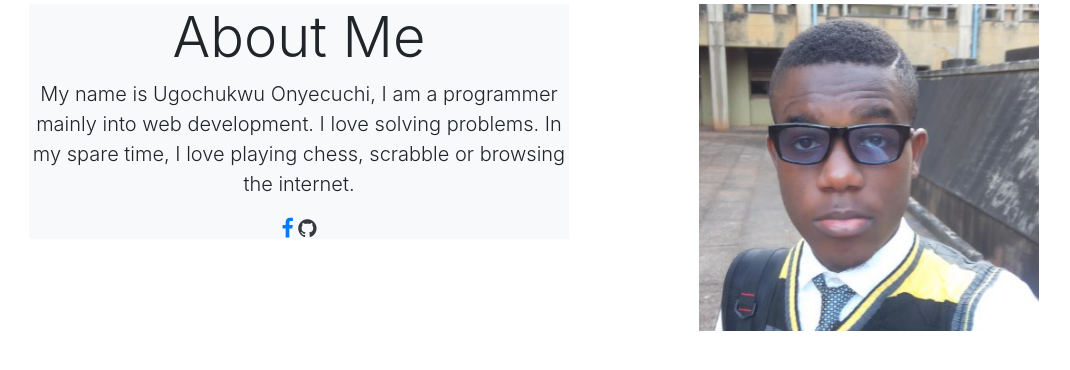
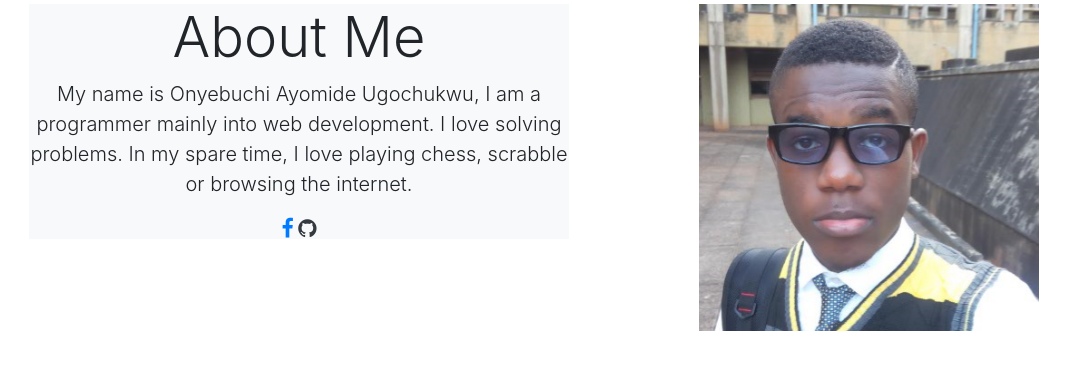
Before and after one commit to ColeDrain/last-price-app, a Django app: page /about/ in a window 1280 px wide. Shown: the part 56-426 px from the top of the page, without its empty margins (56-1126 px from the left). Run offline with Django 3.2, Linux system fonts and the light colour scheme; some libraries are stand-ins or nearby versions.

Commit message:
My LastPrice app, nineteenth commit

```diff
--- a/templates/about.html
+++ b/templates/about.html
@@ -7,12 +7,12 @@
     		<div class="col-md-6 mt-1">
     			<div class="text-center bg-light">
     				<h1 class="display-4">About Me</h1>
-					<p class="lead">My name is Ugochukwu Onyecuchi, I am a programmer mainly into web development. I love solving problems. In my spare time, I love playing chess, scrabble or browsing the internet.</p>
+					<p class="lead">My name is Onyebuchi Ayomide Ugochukwu, I am a programmer mainly into web development. I love solving problems. In my spare time, I love playing chess, scrabble or browsing the internet.</p>
 					<a href="https://web.facebook.com/profile.php?id=100007069968391"><i class="fa fa-facebook fa-lg"></i></a>
 					<a href="https://github.com/ColeDrain?tab=repositories"><i class="fa fa-github fa-lg text-dark"></i></a>
     			</div>
     		</div>
-    		<div class="col-md-6 mt-1">
+    		<div class="col-md-6 mt-1 mb-2">
     			<img class="img-fluid mx-auto d-block" src="{% static 'ugo4.png' %}">
     		</div>
     	</div>
```
